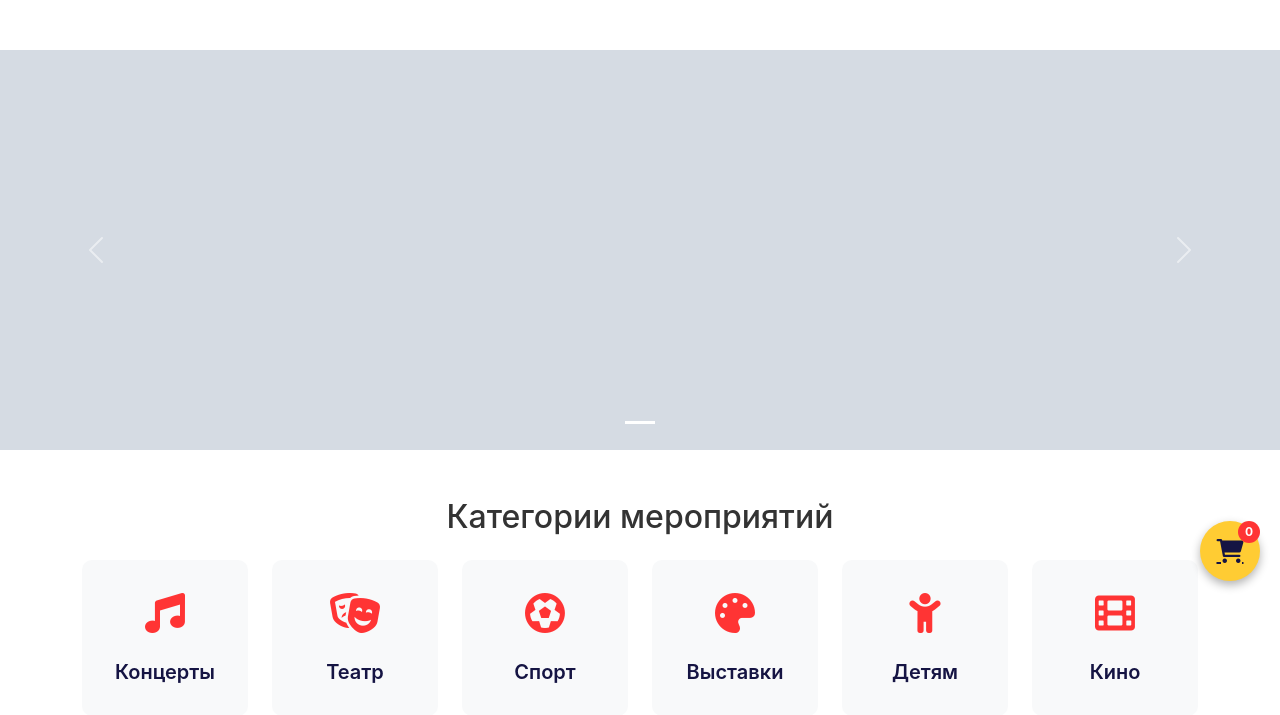
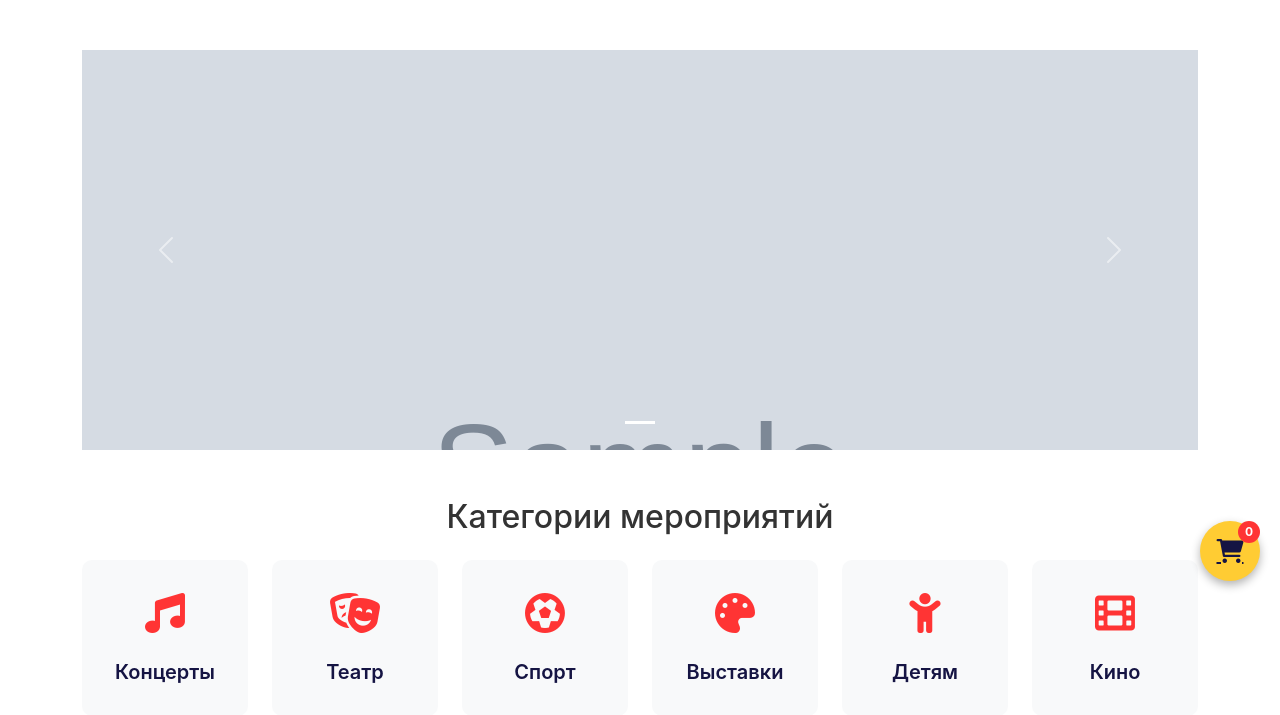
Before and after one commit to Officer88/tik_mak, a Flask app: page / in a window 1280 px wide. Shown: the part 199-914 px from the top of the page. Run offline with Flask 3, Linux system fonts and the light colour scheme; data comes from the database, SQL or seed files in the repository; tables that the repository leaves empty hold one stand-in row (values such as "Sample post"); grey boxes marked "Sample" are stand-in pictures.

Commit message:
Adjust main slider margins
Replit-Commit-Author: Agent
Replit-Commit-Session-Id: b68f5f71-f5cb-4914-b00e-5085bf7c9dd5
Replit-Commit-Screenshot-Url: https://storage.googleapis.com/screenshot-production-us-central1/8fd244ac-9cbf-4837-abb7-edaa35c73ee7/5fb4ca4d-6107-4485-8277-8c1d1e1161ff.jpg

```diff
--- a/templates/index.html
+++ b/templates/index.html
@@ -5,7 +5,7 @@
 {% block content %}
     <!-- Hero Slider -->
     {% if slides %}
-        <div class="mt-3 mb-4">
+        <div class="container mt-3 mb-4">
             {% include 'includes/slider.html' %}
         </div>
     {% endif %}
```
